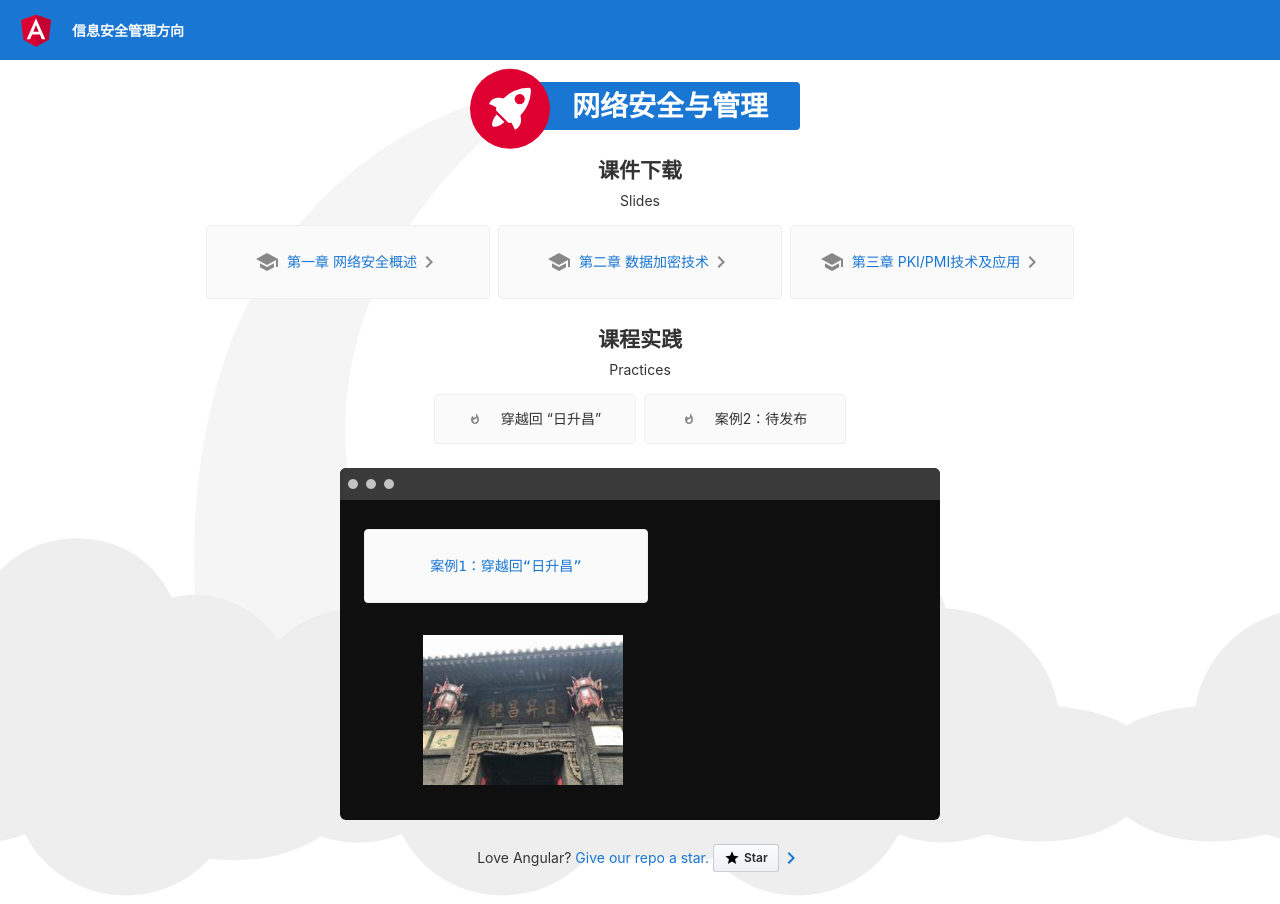
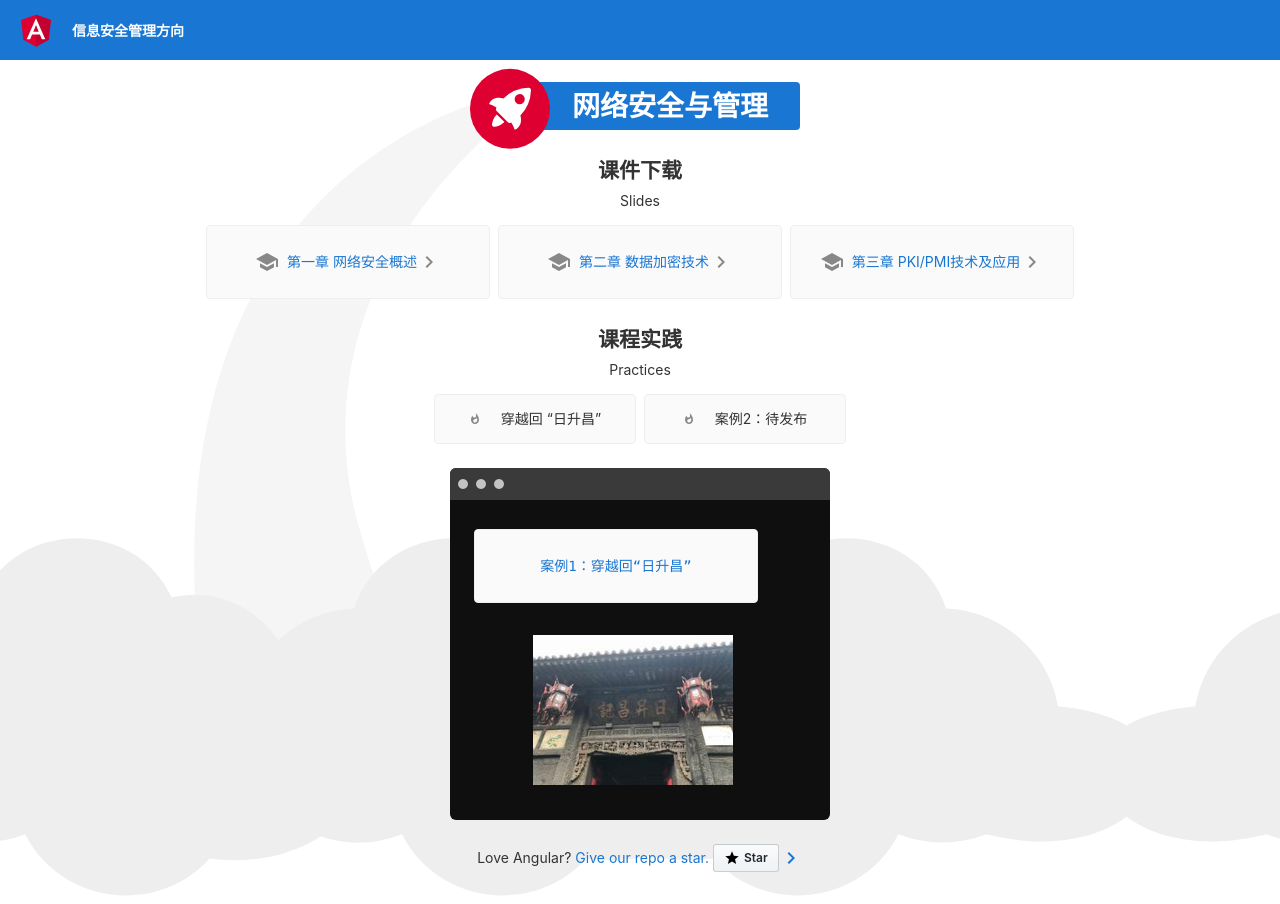
Before and after one commit to walkman617/my-angular-nsm, an Angular app: page / in a window 1280 px wide. Built offline with nearby package versions, Linux system fonts and the light colour scheme.

Commit message:
Update app.component.html

```diff
--- a/src/app/app.component.html
+++ b/src/app/app.component.html
@@ -176,7 +176,7 @@
   .terminal {
     position: relative;
     width: 80%;
-    max-width: 600px;
+    max-width: 380px;
     border-radius: 6px;
     padding-top: 45px;
     margin-top: 8px;
```
